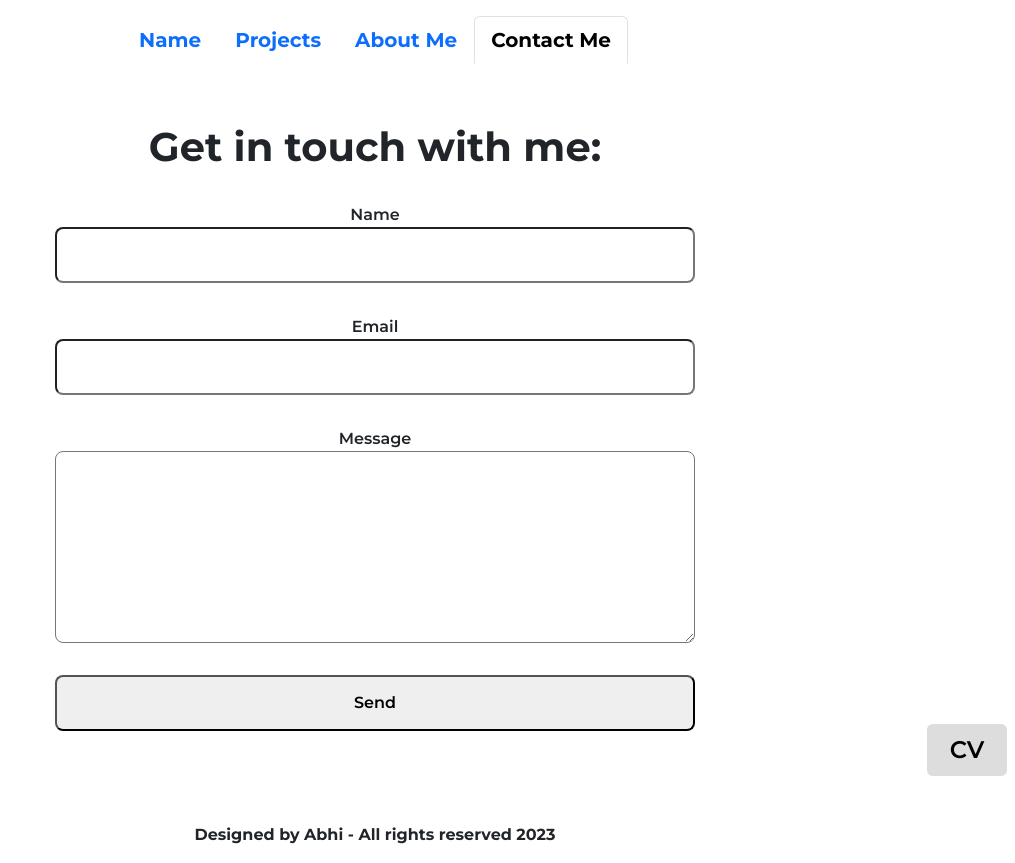
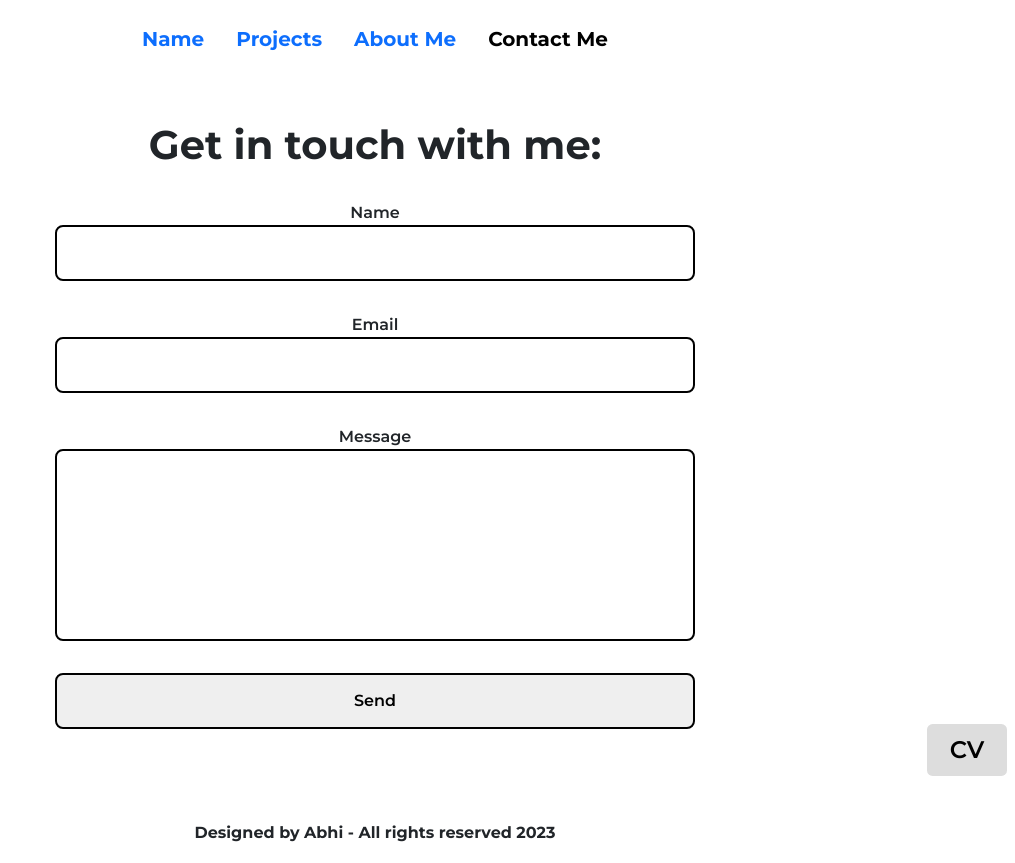
Before and after one commit to Bh00fie/mainportfolio, a React (Create React App) app: page /contactme in a window 1280 px wide. Shown: the whole page, without its empty margins (265-1280 px from the left). Built offline with nearby package versions, Linux system fonts and the light colour scheme.

Commit message:
completed styling for contactme page

```diff
--- a/src/components/NavTabs.css
+++ b/src/components/NavTabs.css
@@ -10,3 +10,7 @@
     font-size: 1.25rem;
     margin-top: 1rem ;
 }
+
+.nav-link {
+    border: none!important;
+}
--- a/src/components/pages/Contactme.css
+++ b/src/components/pages/Contactme.css
@@ -27,9 +27,11 @@
     border-radius: 0.5rem;
     margin-bottom: 2rem;
     height: 3.5rem;
+    border: 2px black solid;
 }
 
 #messageFormInput {
     max-height: 12rem;
     min-height: 12rem;
+    resize: none;
 }
```
